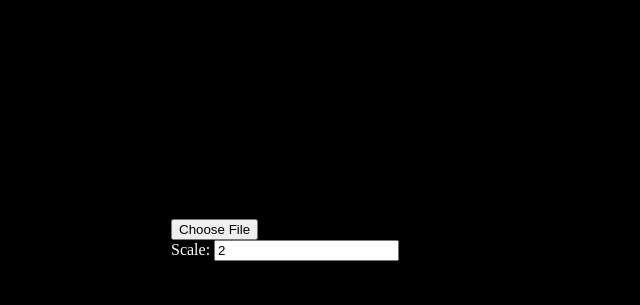
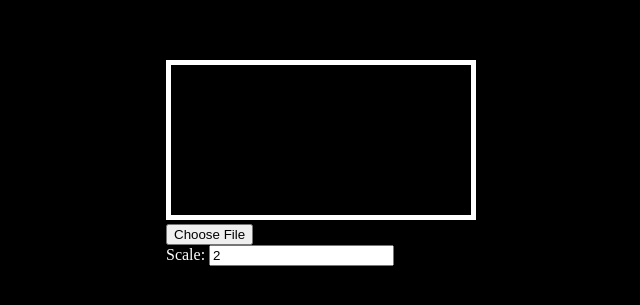
Before and after one commit to Arggonaut/Image_to_ascii_art, a website: page index.html in a window 1280 px wide. Shown: the part 237-542 px from the top of the page, without its empty margins (319-959 px from the left). Drawn offline with Linux system fonts and the light colour scheme.

Commit message:
added a border to canvas

```diff
--- a/styles.css
+++ b/styles.css
@@ -10,6 +10,10 @@ body {
     transform: translate(-50%, -50%);
 }
 
+#ascii_canvas {
+    border: 5px solid white;
+}
+
 #ascii_output {
     font-family: ui-monospace,SFMono-Regular,SF Mono,Menlo,Consolas,Liberation Mono,monospace;
     color: white;
```
